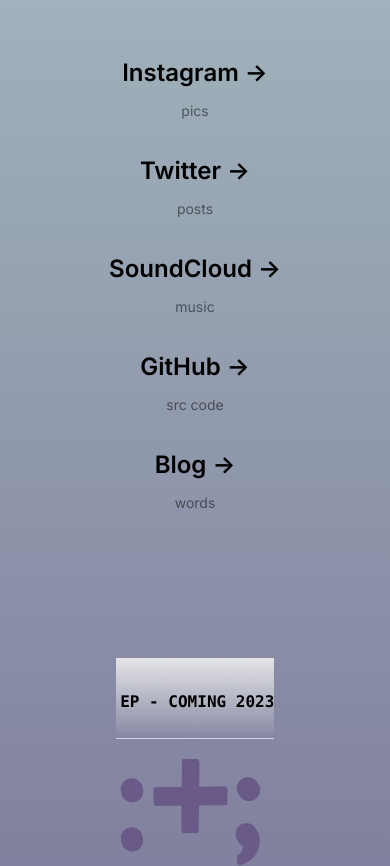
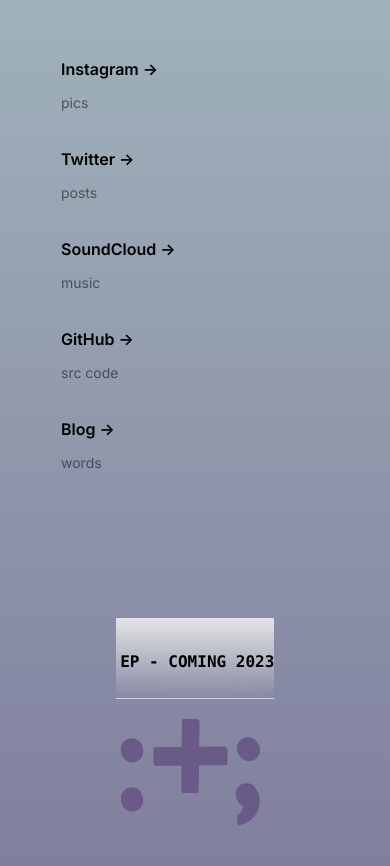
Before and after one commit to standard-robot/standardrobot-dev, a Next.js app: page / in a window 390 px wide. Shown: the top 866 px of the page. Built offline with nearby package versions, Linux system fonts and the light colour scheme.

Commit message:
changed some styling for mobile

```diff
--- a/components/navbar.tsx
+++ b/components/navbar.tsx
@@ -1,13 +1,14 @@
 import React from 'react';
 import Link from 'next/link';
+
 export default function Navbar() {
   return (
-    <div className="mb-32 grid text-center lg:mb-0 lg:grid-cols-5 lg:text-left">
+    <div className="mb-32 grid custom-sm:text-center w-full phone:grid-cols-3 md:grid-cols-5 lg:grid-cols-5 lg:text-center">
       <Link
-        className="group rounded-lg border border-transparent px-5 py-4 transition-colors hover:border-gray-300 hover:bg-gray-100 hover:dark:border-neutral-700 hover:dark:bg-neutral-800/30"
+        className="group rounded-lg border px-5 py-4 border-transparent transition-colors hover:border-gray-300 hover:bg-gray-100 hover:dark:border-neutral-700 hover:dark:bg-neutral-800/30"
         href="https://instagram.com/@standardrobot.wav"
       >
-        <h2 className={`mb-3 text-2xl font-semibold`}>
+        <h2 className={`mb-3 lg:text-2xl font-semibold`}>
           Instagram{' '}
           <span className="inline-block transition-transform group-hover:translate-x-1 motion-reduce:transform-none">
             -&gt;
@@ -20,7 +21,7 @@
         className="group rounded-lg border border-transparent px-5 py-4 transition-colors hover:border-gray-300 hover:bg-gray-100 hover:dark:border-neutral-700 hover:dark:bg-neutral-800/30"
         href="https://twitter.com/standard_robot"
       >
-        <h2 className={`mb-3 text-2xl font-semibold`}>
+        <h2 className={`mb-3 lg:text-2xl font-semibold`}>
           Twitter{' '}
           <span className="inline-block transition-transform group-hover:translate-x-1 motion-reduce:transform-none">
             -&gt;
@@ -33,7 +34,7 @@
         className="group rounded-lg border border-transparent px-5 py-4 transition-colors hover:border-gray-300 hover:bg-gray-100 hover:dark:border-neutral-700 hover:dark:bg-neutral-800/30"
         href="https://soundcloud.com/standardrobot"
       >
-        <h2 className={`mb-3 text-2xl font-semibold`}>
+        <h2 className={`mb-3 lg:text-2xl font-semibold`}>
           SoundCloud{' '}
           <span className="inline-block transition-transform group-hover:translate-x-1 motion-reduce:transform-none">
             -&gt;
@@ -46,7 +47,7 @@
         className="group rounded-lg border border-transparent px-5 py-4 transition-colors hover:border-gray-300 hover:bg-gray-100 hover:dark:border-neutral-700 hover:dark:bg-neutral-800/30"
         href="https://github.com/standard-robot"
       >
-        <h2 className={'mb-3 text-2xl font-semibold'}>
+        <h2 className={'mb-3 lg:text-2xl font-semibold'}>
           GitHub{' '}
           <span className="inline-block transition-transform group-hover:translate-x-1 motion-reduce:transform-none">
             -&gt;
@@ -59,7 +60,7 @@
         className="group rounded-lg border border-transparent px-5 py-4 transition-colors hover:border-gray-300 hover:bg-gray-100 hover:dark:border-neutral-700 hover:dark:bg-neutral-800/30"
         href="https://blog.standardrobot.dev"
       >
-        <h2 className={'mb-3 text-2xl font-semibold'}>
+        <h2 className={'mb-3 lg:text-2xl font-semibold'}>
           Blog{' '}
           <span className="inline-block transition-transform group-hover:translate-x-1 motion-reduce:transform-none">
             -&gt;
--- a/tailwind.config.js
+++ b/tailwind.config.js
@@ -12,15 +12,16 @@
       fira: ['Fira Code', ...defaultTheme.fontFamily.sans],
     },
     extend: {
-      backgroundImage: {
-        'gradient-radial': 'radial-gradient(var(--tw-gradient-stops))',
-        'gradient-conic':
-          'conic-gradient(from 180deg at 50% 50%, var(--tw-gradient-stops))',
-      },
       fontFamily: {
         firacode: ['Fira_Code', 'sans-serif'],
       },
+      theme: {
+        screen: {
+          'custom-sm': { max: '828px' },
+        },
+      },
     },
   },
+
   plugins: [],
 };
```
